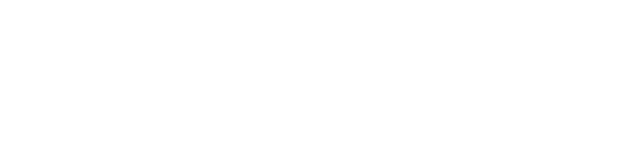
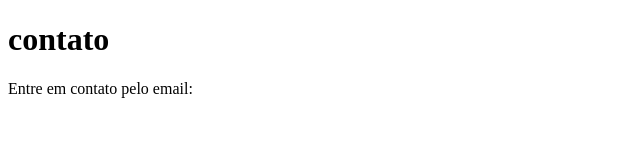
Before and after one commit to Kingjino55/sistema-de-cadastro, a plain HTML site: page contato.html in a window 1280 px wide. Shown: the whole page, without its empty margins (0-640 px from the left). Drawn offline with Linux system fonts and the light colour scheme.

Commit message:
adicionando o email de contato

```diff
--- a/contato.html
+++ b/contato.html
@@ -7,6 +7,7 @@
     <title>Contatos</title>
 </head>
 <body>
-
+    <h1>contato</h1>
+    <p>Entre em contato pelo email:</p>
 </body>
 </html>
```
